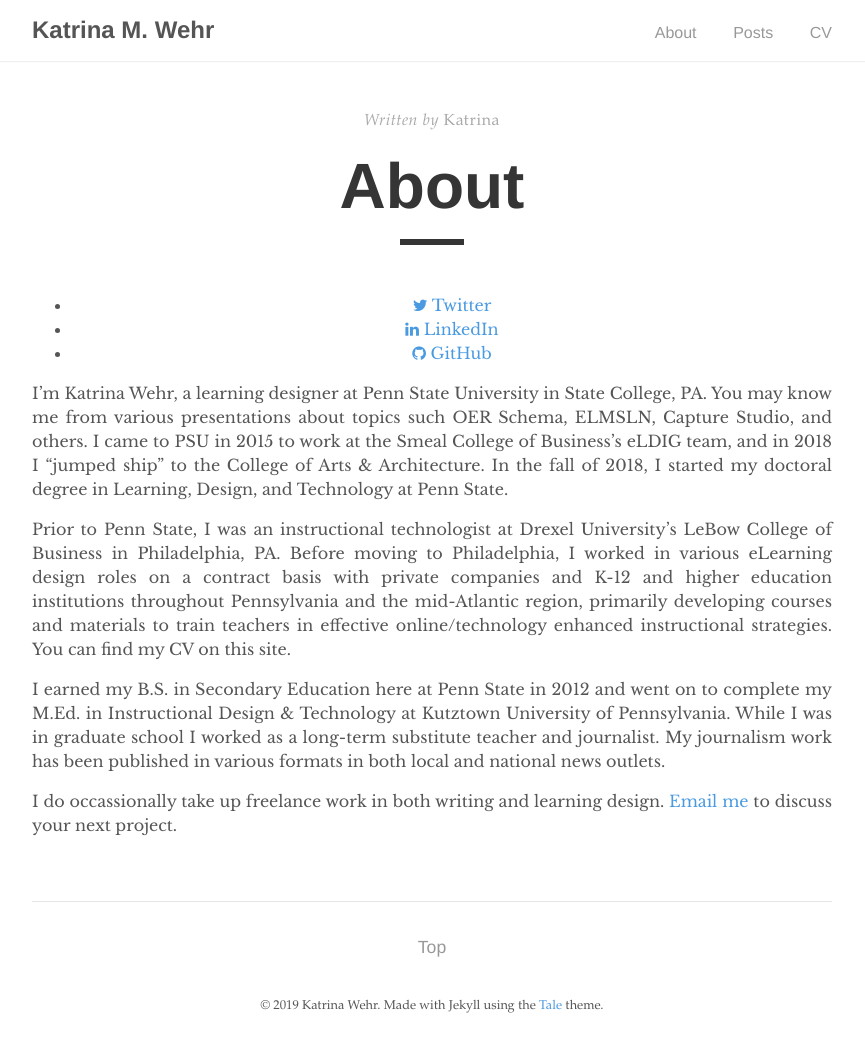
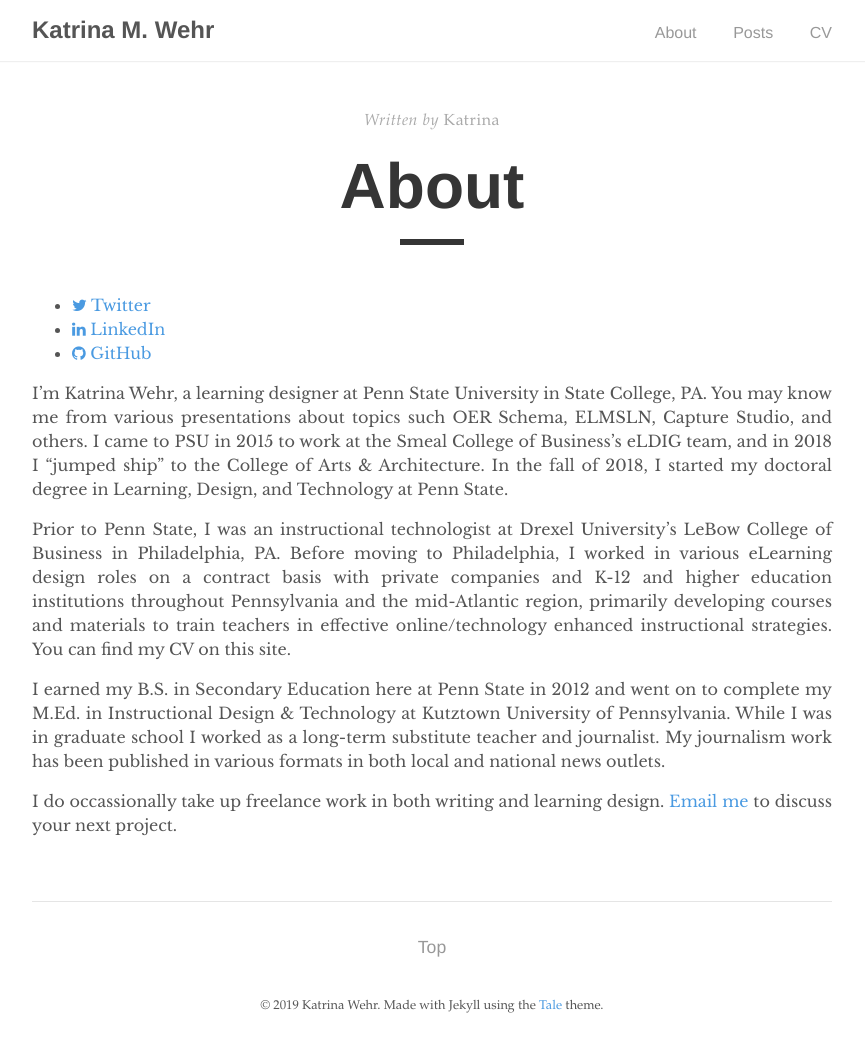
Before and after one commit to kat-wehr/mysite, a Jekyll site: the page built from _pages/about.md, in a window 1280 px wide. Shown: the whole page, without its empty margins (208-1073 px from the left). Built offline with Jekyll 4.4.1, drawn with Linux system fonts in a browser that asks for light colours; nearby versions of some CDN libraries.

Commit message:
Update about.md

```diff
--- a/_pages/about.md
+++ b/_pages/about.md
@@ -4,7 +4,9 @@ title: "About"
 author: "Katrina"
 permalink: /about/
 ---
-<ul align="center">
+
+<p align="center">
+<ul>
 <li><a href="https://twitter.com/{{ site.twitter_username }}">
   <i class="fa fa-twitter"></i> Twitter
   </a></li>
@@ -15,6 +17,7 @@ permalink: /about/
  <i class="fa fa-github"></i> GitHub
   </a></li>
   </ul>
+</p>
 
 I'm Katrina Wehr, a learning designer at Penn State University in State College, PA. You may know me from various presentations about topics such OER Schema, ELMSLN, Capture Studio, and others. I came to PSU in 2015 to work at the Smeal College of Business's eLDIG team, and in 2018 I "jumped ship" to the College of Arts & Architecture. In the fall of 2018, I started my doctoral degree in Learning, Design, and Technology at Penn State.
 
```
